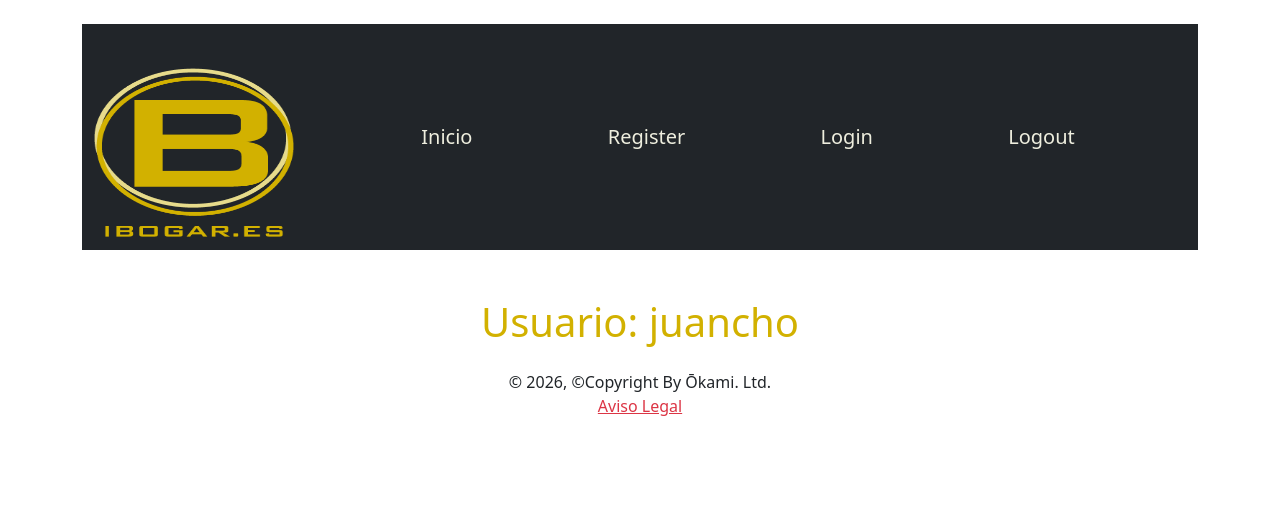
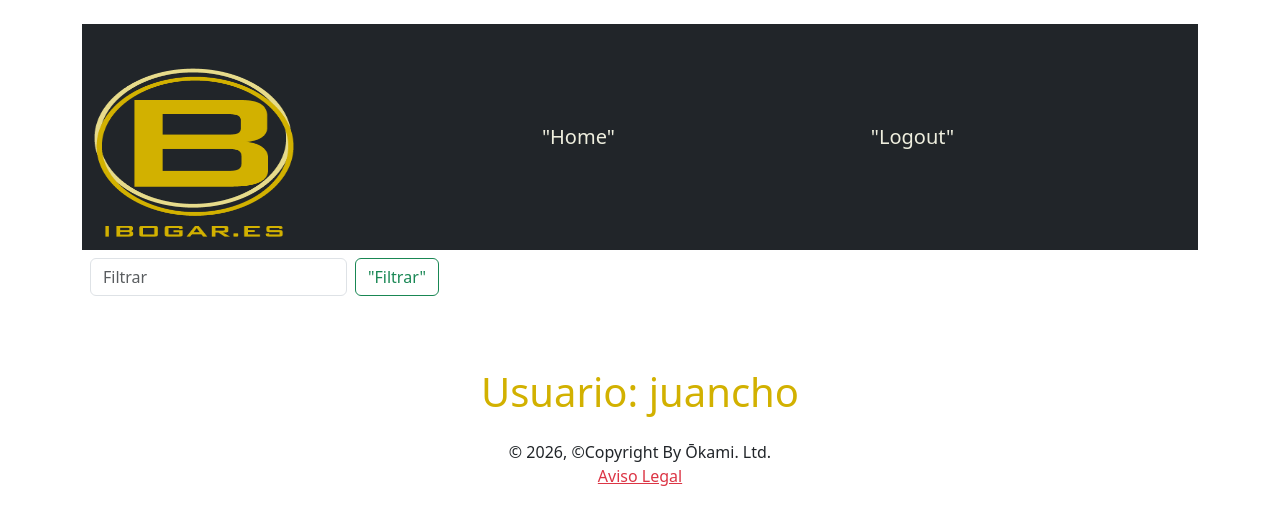
Before and after one commit to Obidis/e_comerce, a Django app: page / in a window 1280 px wide. Shown: the top 525 px of the page. Run offline with Django 4.2, Linux system fonts and the light colour scheme; a user stored in the database is signed in.

Commit message:
añadiendo search

```diff
--- a/core/settings.py
+++ b/core/settings.py
@@ -37,6 +37,8 @@ INSTALLED_APPS = [
     'crispy_forms',
     'crispy_bootstrap5',
     'core',
+    'users',
+    'products',
 
 
 
--- a/core/templates/_includes/_header.html
+++ b/core/templates/_includes/_header.html
@@ -1,6 +1,6 @@
 
 {% load static %}
-{% load i18n %}
+
 
 <header class=" mb-4 mt-4">
     <nav class="navbar navbar-expand-lg navbar-dark bg-dark">
@@ -21,39 +21,34 @@
                 <div class="offcanvas-body d-flex flex-column justify-content-between px-0">
                     <ul class="navbar-nav fs-5 justify-content-evenly">
                         <li class="nav-item px-3 py-2">
-                            <a class="nav-link" href="{% url 'home' %}">{% trans "Home" %}</a>
+                            <a class="nav-link" href="{% url 'home' %}">"Home"</a>
+                        </li>
+                        {% if not request.user.is_authenticated %}
+                        <li class="nav-item px-3 py-2">
+                            <a class="nav-link" href="{% url 'register' %}">"Register"</a>
                         </li>
                         <li class="nav-item px-3 py-2">
-                            <a class="nav-link" href="{% url 'register' %}">{% trans "Register" %}</a>
+                            <a class="nav-link" href="{% url 'login' %}">"Login"</a>
                         </li>
+                        {% endif %}
+                        {% if request.user.is_authenticated %}
                         <li class="nav-item px-3 py-2">
-                            <a class="nav-link" href="{% url 'login' %}">{% trans "Login" %}</a>
+                            <a class="nav-link" href="{% url 'logout' %}">"Logout"</a>
                         </li>
-                        <li class="nav-item px-3 py-2">
-                            <a class="nav-link" href="{% url 'logout' %}">{% trans "Logout" %}</a>
-                        </li>
+                        {% endif %}
                     </ul>
                 </div>
-
-
-
-
-
-
-
-
-
+            </section>
 
         </div>
-
     </nav>
 
+    <!-- Search form -->
+    <div class="d-inline-flex p-2 bd-highlight">
 
-
-
-
-    <!-- Language selection form -->
-
-    <!-- Search form -->
-
+        <form class="d-flex" role="search" action="{% url "search" %}" method="get">
+            <input  name="search"  class="form-control me-2" type="search" placeholder="Filtrar" aria-label="Search"/>
+            <button class="btn btn-outline-success" type="submit">"Filtrar"</button>
+        </form>
+    </div>
 </header>
--- a/core/urls.py
+++ b/core/urls.py
@@ -5,12 +5,14 @@ from django.conf.urls.static import static
 from django.conf import settings
 from .views import HomeView,  logout_view, login_view
 from users.views import registro
+from products.views import SearchView
 
 urlpatterns = [
     path('', HomeView.as_view(), name="home"),
     path('login/', login_view, name="login"),
     path('logout/', logout_view, name="logout"),
     path('register/', registro, name="register"),
+    path('search/', SearchView.as_view(), name="search"),
 
     path('admin/', admin.site.urls),
 ]+ static(settings.MEDIA_URL, document_root=settings.MEDIA_ROOT)
```
Also changed, not shown: core/templates/products/search.html (added, +21 -0 lines), products/admin.py (added, +9 -0 lines), products/models.py (added, +17 -0 lines), products/views.py (added, +20 -0 lines), db.sqlite3.
